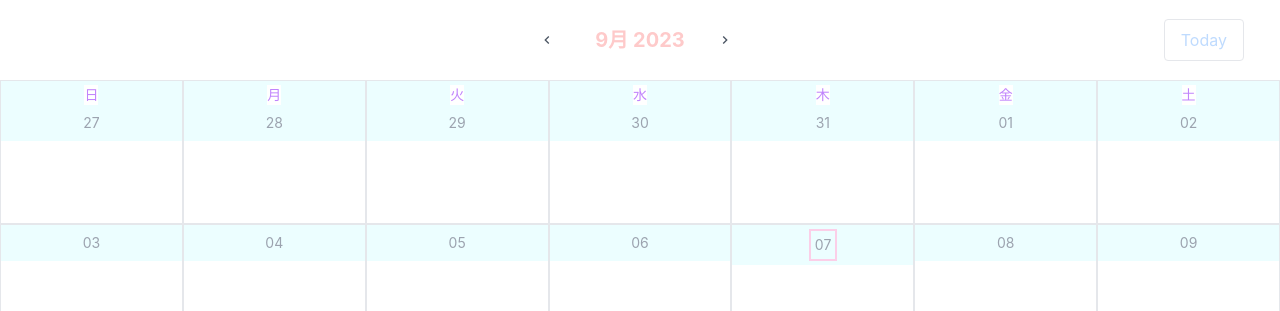
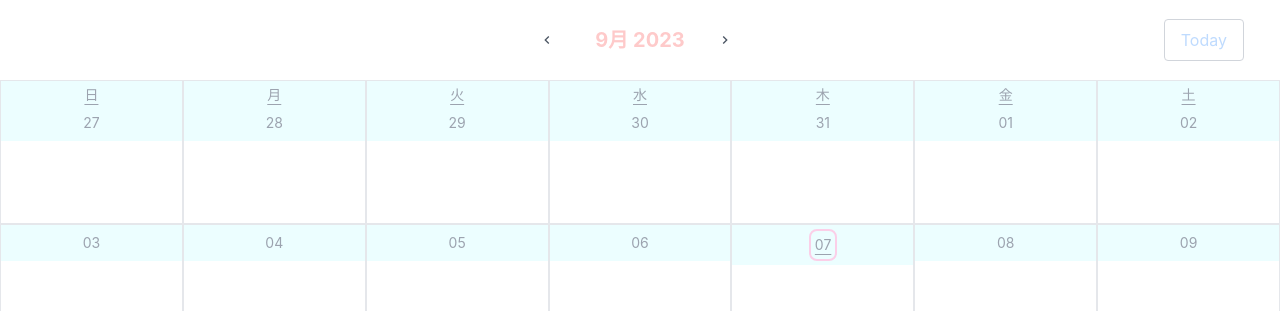
Before and after one commit to yui2411/app-work, a React (Create React App) app in the folder front/: page /app in a window 1280 px wide. Shown: the top 311 px of the page. Built offline with nearby package versions, Linux system fonts and the light colour scheme.

Commit message:
style変更

```diff
--- a/front/src/modules/app/calendar_comp/Calendarheader.tsx
+++ b/front/src/modules/app/calendar_comp/Calendarheader.tsx
@@ -48,7 +48,7 @@ export const CalendarHeader: React.FC = () => {
         <div className="flex items-center absolute inset-y-0 right-0">
           <button
             onClick={handleReset}
-            className="border rounded py-2 px-4 mr-5 text-blue-200"
+            className="border border-gray-300 rounded py-2 px-4 mr-5 text-blue-200"
           >
             Today
           </button>
--- a/front/src/modules/app/calendar_comp/Day.tsx
+++ b/front/src/modules/app/calendar_comp/Day.tsx
@@ -15,7 +15,7 @@ export const Day: React.FC<DayProps> = ({ day, rowIdx }) => {
   // 今日の日付を色付けする
   const getCurrentDayClass = () => {
     return day.format("DD-MM-YY") === dayjs().format("DD-MM-YY")
-      ? "text-gray-400 border-solid border-2 border-pink-200 w-7"
+      ? "text-gray-400 rounded-lg border-solid border-2 border-pink-200 w-7 underline underline-offset-4"
       : "";
   };
 
@@ -32,7 +32,7 @@ export const Day: React.FC<DayProps> = ({ day, rowIdx }) => {
       <header className="flex flex-col bg-cyan-50 items-center">
         {/* 1行目に曜日を表示 */}
         {rowIdx === 0 && (
-          <p className="text-sm mt-1 bg-white text-purple-400">
+          <p className="text-sm mt-1 bg-cyan-50 text-gray-400 underline underline-offset-4">
             {day.format("ddd")}
           </p>
         )}
```
